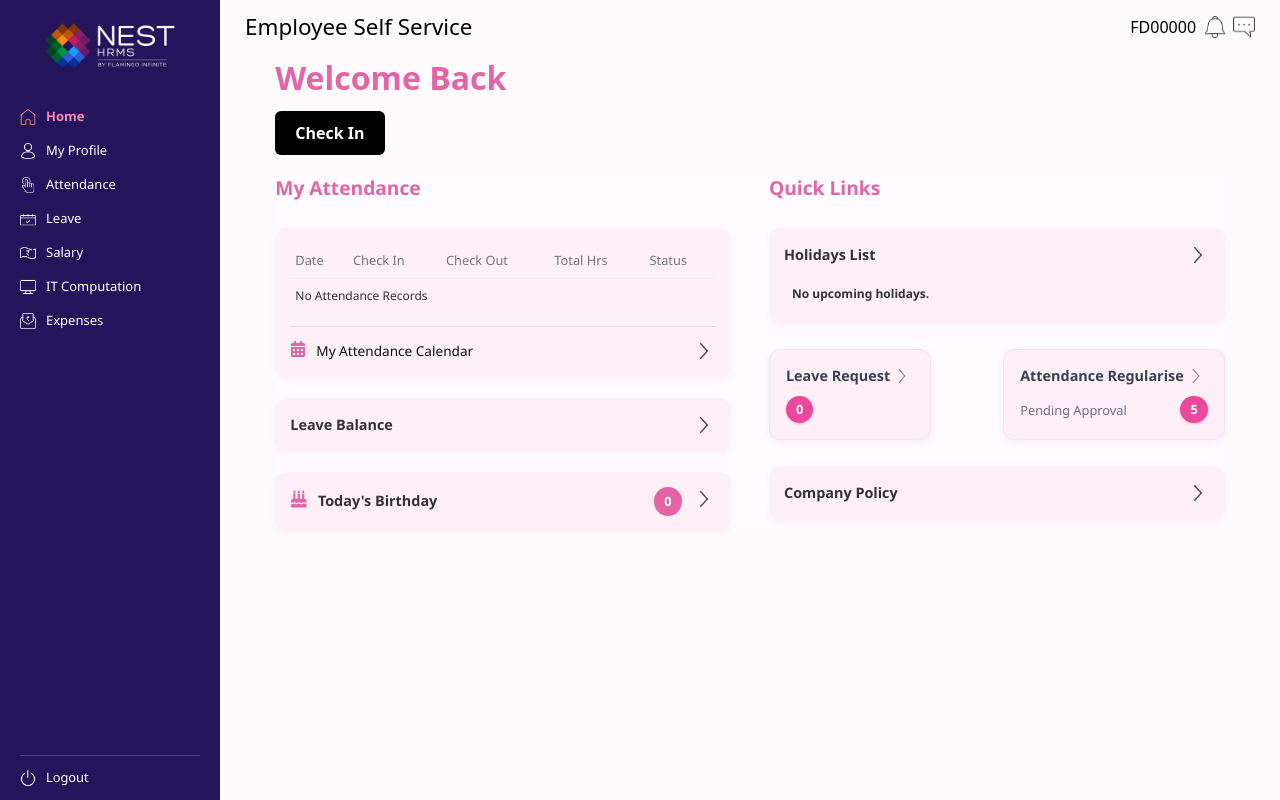
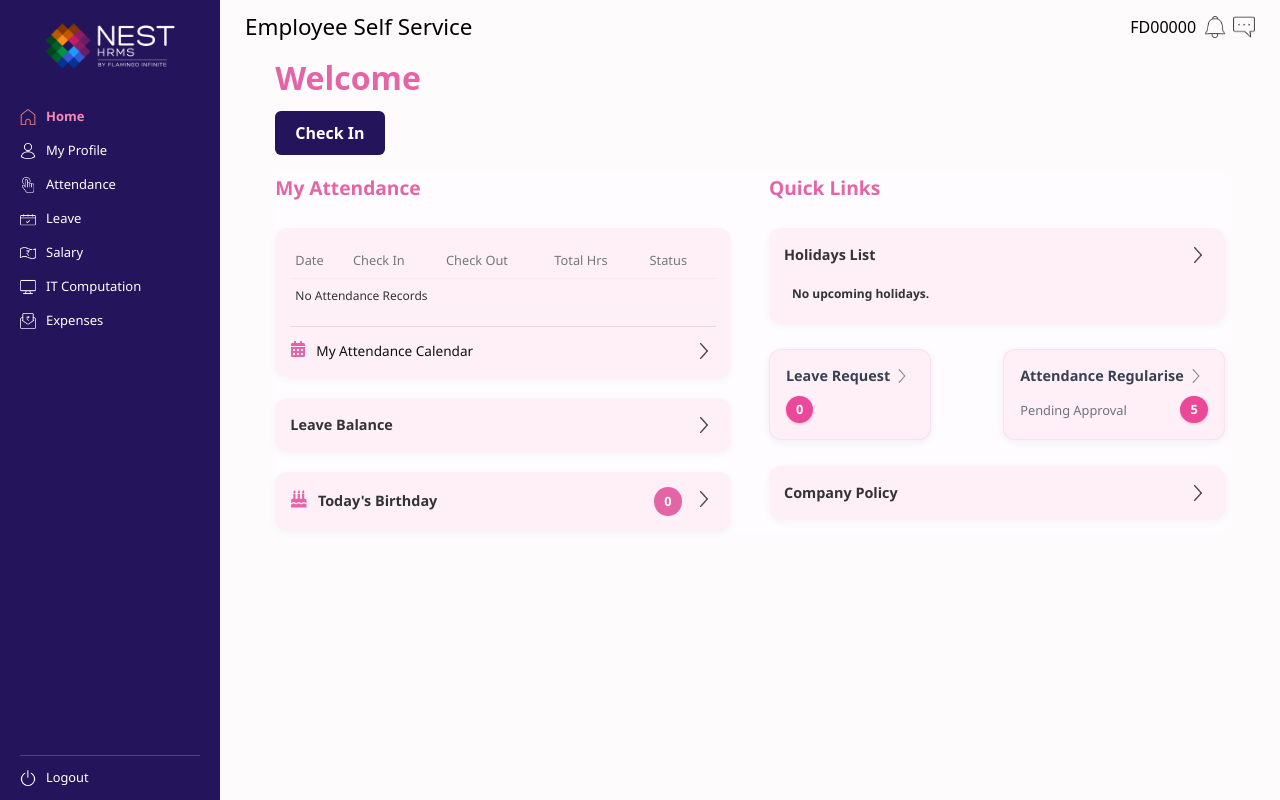
Before and after one commit to uasangs/Next-HRMS, a React (Vite) app: page / in a window 1280 px wide. Built offline with nearby package versions, Linux system fonts and the light colour scheme.

Commit message:
HomePage Updated

```diff
--- a/src/Components/Home/HomeDashboard.css
+++ b/src/Components/Home/HomeDashboard.css
@@ -61,7 +61,7 @@
 .home-checkIn button {
   padding: clamp(6px, 1.5vw, 10px) clamp(12px, 3vw, 20px);
   color: #ffffff;
-  background: #000;
+  background: #24145b;
   border: none;
   border-radius: 6px;
   font-size: clamp(0.8rem, 2vw, 1rem);
@@ -72,7 +72,7 @@
 
 .home-checkIn button:hover {
   background: #333;
-  transform: translateY(-1px);
+  /* transform: translateY(-1px); */
 }
 
 /* Main Widgets Container - Flex Grid */
@@ -127,7 +127,7 @@ h3 {
 
 .widget:hover {
   box-shadow: 0 4px 12px rgba(0, 0, 0, 0.08);
-  transform: translateY(-2px);
+  /* transform: translateY(-2px); */
 }
 
 /* Attendance Table - Flexible */
@@ -207,7 +207,7 @@ h3 {
 }
 
 .widget:hover .icon-sildebar img {
-  transform: translateX(2px);
+  /* transform: translateX(2px); */
 }
 
 /* Birthday Box - Flex Layout */
@@ -356,7 +356,7 @@ h3 {
 
 .widget-card:hover {
   box-shadow: 0 4px 12px rgba(0, 0, 0, 0.1);
-  transform: translateY(-1px);
+  /* transform: translateY(-1px); */
 }
 
 /* Widget Card Header */
--- a/src/Components/Home/HomeDashboard.jsx
+++ b/src/Components/Home/HomeDashboard.jsx
@@ -338,7 +338,7 @@ const HomeDashboard = () => {
      <Header />
     <div className="HomeDashboard">
 
-      <h2>Welcome Back</h2>
+      <h2>Welcome </h2>
 
       <div className="home-checkIn">
         <Checkin employeeId={employeeId} />
--- a/src/Components/Login/Login.jsx
+++ b/src/Components/Login/Login.jsx
@@ -100,7 +100,7 @@ const Login = () => {
 
             <div className="log-links">
               <a href="/reset-password">Reset Password</a>
-              <a href="/forgot-password">Forget Password</a>
+              <a href="/forgot-password">Forget Password?</a>
             </div>
           </form>
         </div>
```
Also changed, not shown: src/Components/Sidebar/Sidebar.jsx (+0 -120 lines).
